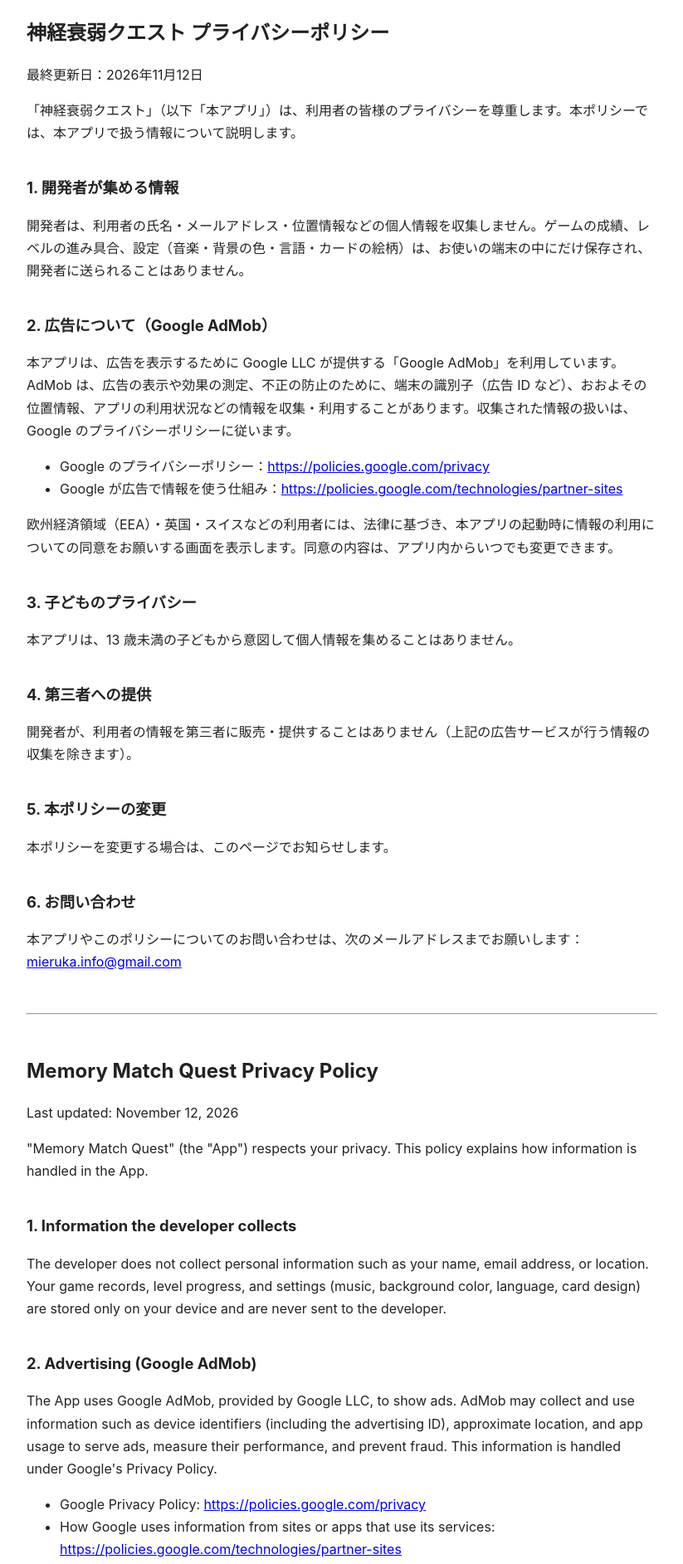
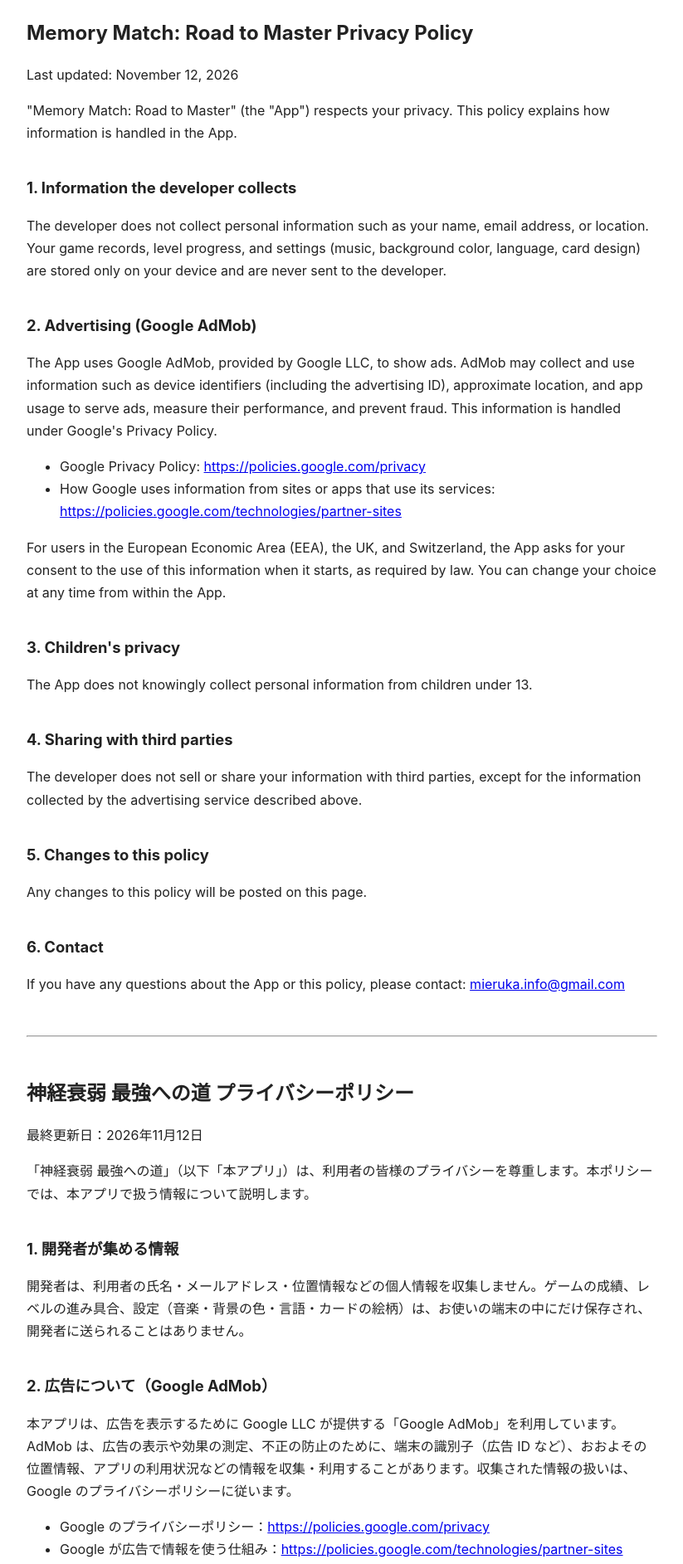
Before and after one commit to mierukainfo-cyber/mierukainfo-cyber.github.io, a plain HTML site: page privacy.html in a window 1280 px wide. Shown: the part 20-1905 px from the top of the page at 83% size, without its empty margins (228-1051 px from the left). Drawn offline with Linux system fonts and the light colour scheme.

Commit message:
Rename app to Memory Match: Road to Master; show English first
Co-Authored-By: Claude Opus 5.5 <noreply@anthropic.com>

```diff
--- a/privacy.html
+++ b/privacy.html
@@ -1,9 +1,9 @@
 <!DOCTYPE html>
-<html lang="ja">
+<html lang="en">
 <head>
 <meta charset="utf-8">
 <meta name="viewport" content="width=device-width, initial-scale=1">
-<title>神経衰弱クエスト プライバシーポリシー / Privacy Policy</title>
+<title>Memory Match: Road to Master Privacy Policy / 神経衰弱 最強への道 プライバシーポリシー</title>
 <style>
   body { font-family: -apple-system, "Hiragino Sans", sans-serif; max-width: 760px; margin: 0 auto; padding: 24px 16px; line-height: 1.7; color: #222; background: #fff; }
   h1 { font-size: 1.5em; } h2 { font-size: 1.15em; margin-top: 2em; } hr { margin: 3em 0; }
@@ -11,9 +11,38 @@
 </style>
 </head>
 <body>
-<h1>神経衰弱クエスト プライバシーポリシー</h1>
+
+<h1>Memory Match: Road to Master Privacy Policy</h1>
+<p>Last updated: November 12, 2026</p>
+<p>"Memory Match: Road to Master" (the "App") respects your privacy. This policy explains how information is handled in the App.</p>
+
+<h2>1. Information the developer collects</h2>
+<p>The developer does not collect personal information such as your name, email address, or location. Your game records, level progress, and settings (music, background color, language, card design) are stored only on your device and are never sent to the developer.</p>
+
+<h2>2. Advertising (Google AdMob)</h2>
+<p>The App uses Google AdMob, provided by Google LLC, to show ads. AdMob may collect and use information such as device identifiers (including the advertising ID), approximate location, and app usage to serve ads, measure their performance, and prevent fraud. This information is handled under Google's Privacy Policy.</p>
+<ul>
+  <li>Google Privacy Policy: <a href="https://policies.google.com/privacy">https://policies.google.com/privacy</a></li>
+  <li>How Google uses information from sites or apps that use its services: <a href="https://policies.google.com/technologies/partner-sites">https://policies.google.com/technologies/partner-sites</a></li>
+</ul>
+<p>For users in the European Economic Area (EEA), the UK, and Switzerland, the App asks for your consent to the use of this information when it starts, as required by law. You can change your choice at any time from within the App.</p>
+
+<h2>3. Children's privacy</h2>
+<p>The App does not knowingly collect personal information from children under 13.</p>
+
+<h2>4. Sharing with third parties</h2>
+<p>The developer does not sell or share your information with third parties, except for the information collected by the advertising service described above.</p>
+
+<h2>5. Changes to this policy</h2>
+<p>Any changes to this policy will be posted on this page.</p>
+
+<h2>6. Contact</h2>
+<p>If you have any questions about the App or this policy, please contact: <a href="mailto:mieruka.info@gmail.com">mieruka.info@gmail.com</a></p>
+<hr>
+<div lang="ja">
+<h1>神経衰弱 最強への道 プライバシーポリシー</h1>
 <p>最終更新日：2026年11月12日</p>
-<p>「神経衰弱クエスト」（以下「本アプリ」）は、利用者の皆様のプライバシーを尊重します。本ポリシーでは、本アプリで扱う情報について説明します。</p>
+<p>「神経衰弱 最強への道」（以下「本アプリ」）は、利用者の皆様のプライバシーを尊重します。本ポリシーでは、本アプリで扱う情報について説明します。</p>
 
 <h2>1. 開発者が集める情報</h2>
 <p>開発者は、利用者の氏名・メールアドレス・位置情報などの個人情報を収集しません。ゲームの成績、レベルの進み具合、設定（音楽・背景の色・言語・カードの絵柄）は、お使いの端末の中にだけ保存され、開発者に送られることはありません。</p>
@@ -38,33 +67,6 @@
 <h2>6. お問い合わせ</h2>
 <p>本アプリやこのポリシーについてのお問い合わせは、次のメールアドレスまでお願いします：<br><a href="mailto:mieruka.info@gmail.com">mieruka.info@gmail.com</a></p>
 
-<hr>
-
-<h1>Memory Match Quest Privacy Policy</h1>
-<p>Last updated: November 12, 2026</p>
-<p>"Memory Match Quest" (the "App") respects your privacy. This policy explains how information is handled in the App.</p>
-
-<h2>1. Information the developer collects</h2>
-<p>The developer does not collect personal information such as your name, email address, or location. Your game records, level progress, and settings (music, background color, language, card design) are stored only on your device and are never sent to the developer.</p>
-
-<h2>2. Advertising (Google AdMob)</h2>
-<p>The App uses Google AdMob, provided by Google LLC, to show ads. AdMob may collect and use information such as device identifiers (including the advertising ID), approximate location, and app usage to serve ads, measure their performance, and prevent fraud. This information is handled under Google's Privacy Policy.</p>
-<ul>
-  <li>Google Privacy Policy: <a href="https://policies.google.com/privacy">https://policies.google.com/privacy</a></li>
-  <li>How Google uses information from sites or apps that use its services: <a href="https://policies.google.com/technologies/partner-sites">https://policies.google.com/technologies/partner-sites</a></li>
-</ul>
-<p>For users in the European Economic Area (EEA), the UK, and Switzerland, the App asks for your consent to the use of this information when it starts, as required by law. You can change your choice at any time from within the App.</p>
-
-<h2>3. Children's privacy</h2>
-<p>The App does not knowingly collect personal information from children under 13.</p>
-
-<h2>4. Sharing with third parties</h2>
-<p>The developer does not sell or share your information with third parties, except for the information collected by the advertising service described above.</p>
-
-<h2>5. Changes to this policy</h2>
-<p>Any changes to this policy will be posted on this page.</p>
-
-<h2>6. Contact</h2>
-<p>If you have any questions about the App or this policy, please contact: <a href="mailto:mieruka.info@gmail.com">mieruka.info@gmail.com</a></p>
+</div>
 </body>
 </html>
```
Also changed, not shown: index.html (+11 -9 lines).
